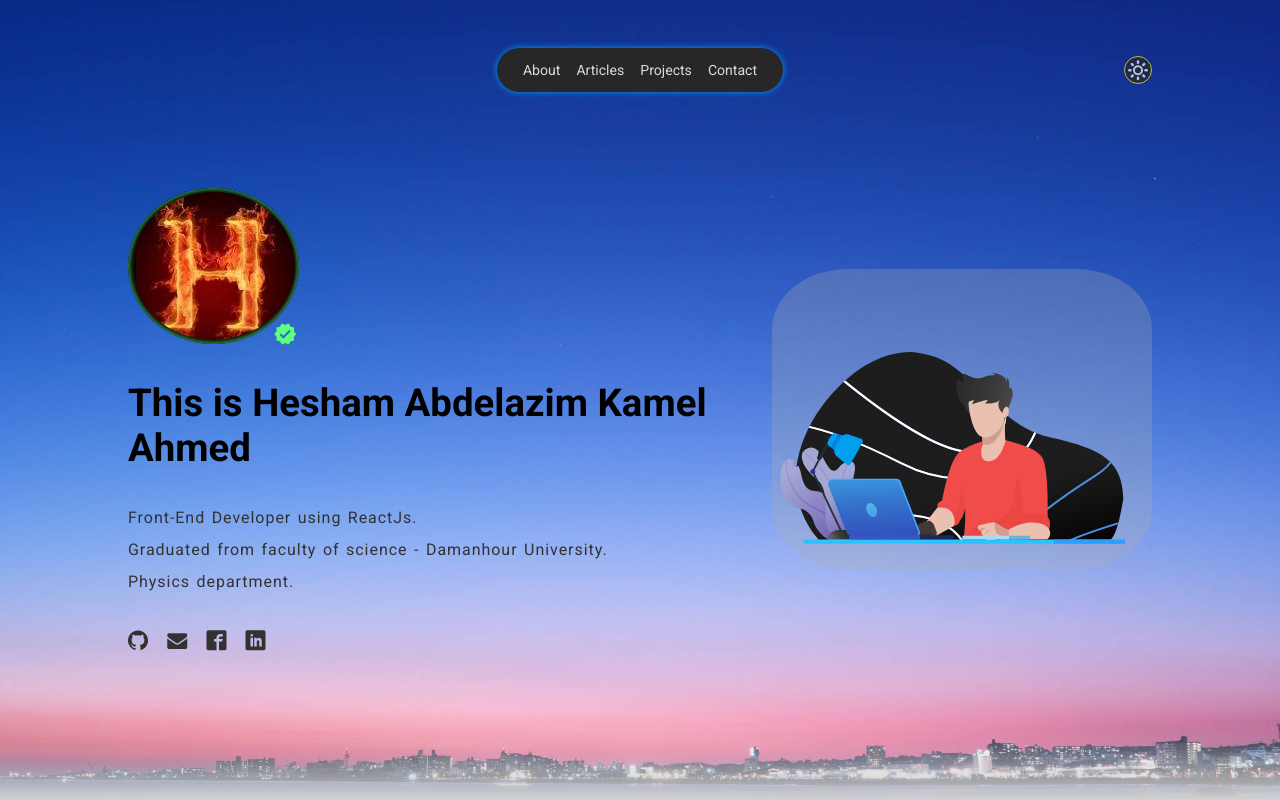
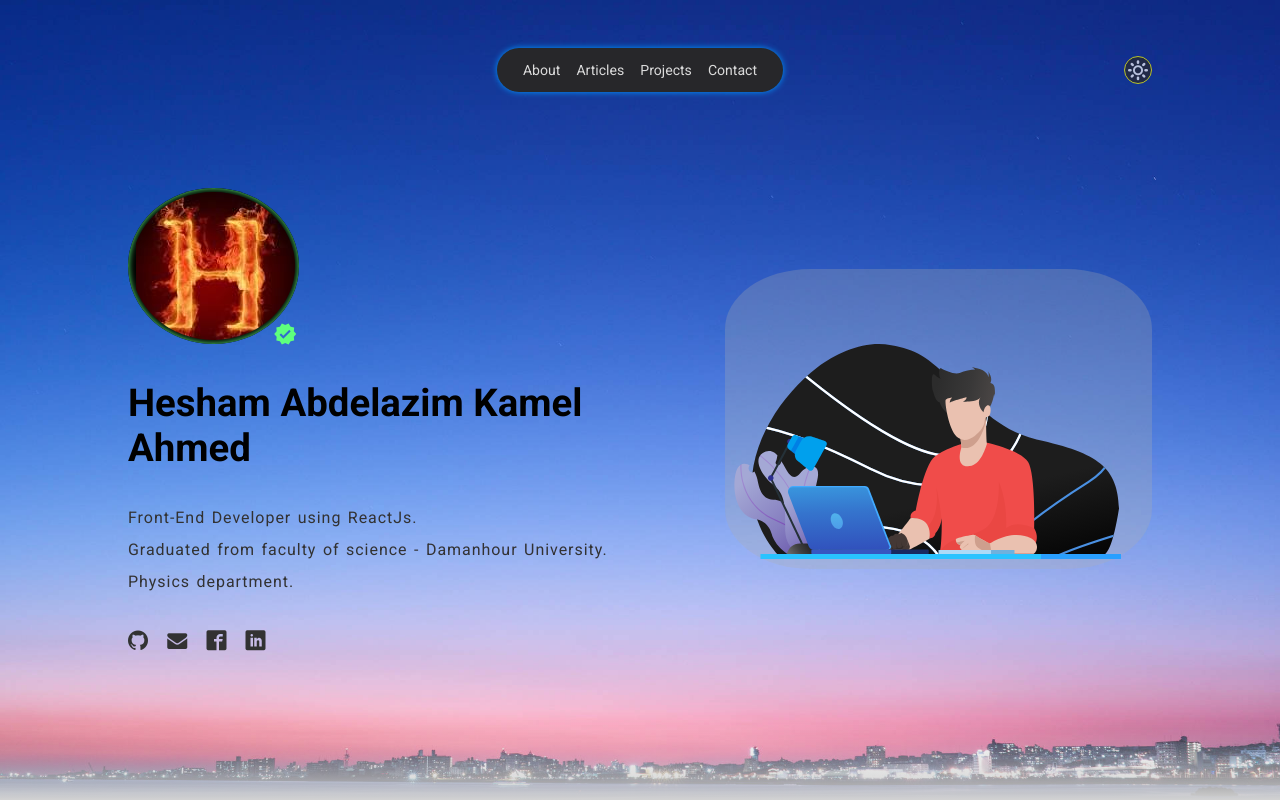
Before and after one commit to heshamabdelazim/Hesham-Portfolio, a React (Vite) app: page / in a window 1280 px wide. Shown: the top 800 px of the page. Built offline with nearby package versions, Linux system fonts and the light colour scheme.

Commit message:
Updating

```diff
--- a/src/components/2-hero/hero.jsx
+++ b/src/components/2-hero/hero.jsx
@@ -36,7 +36,7 @@ const Hero = () => {
             <img src="/src/images/H_letter.jpg" alt="H-image" />
             <span className="icon-verified verify"></span>
           </div>
-          <h1>This is Hesham Abdelazim Kamel Ahmed</h1>
+          <h1>Hesham Abdelazim Kamel Ahmed</h1>
           <p>
             Front-End Developer using ReactJs. <br /> Graduated from faculty of
             science - Damanhour University. <br /> Physics department.
```
